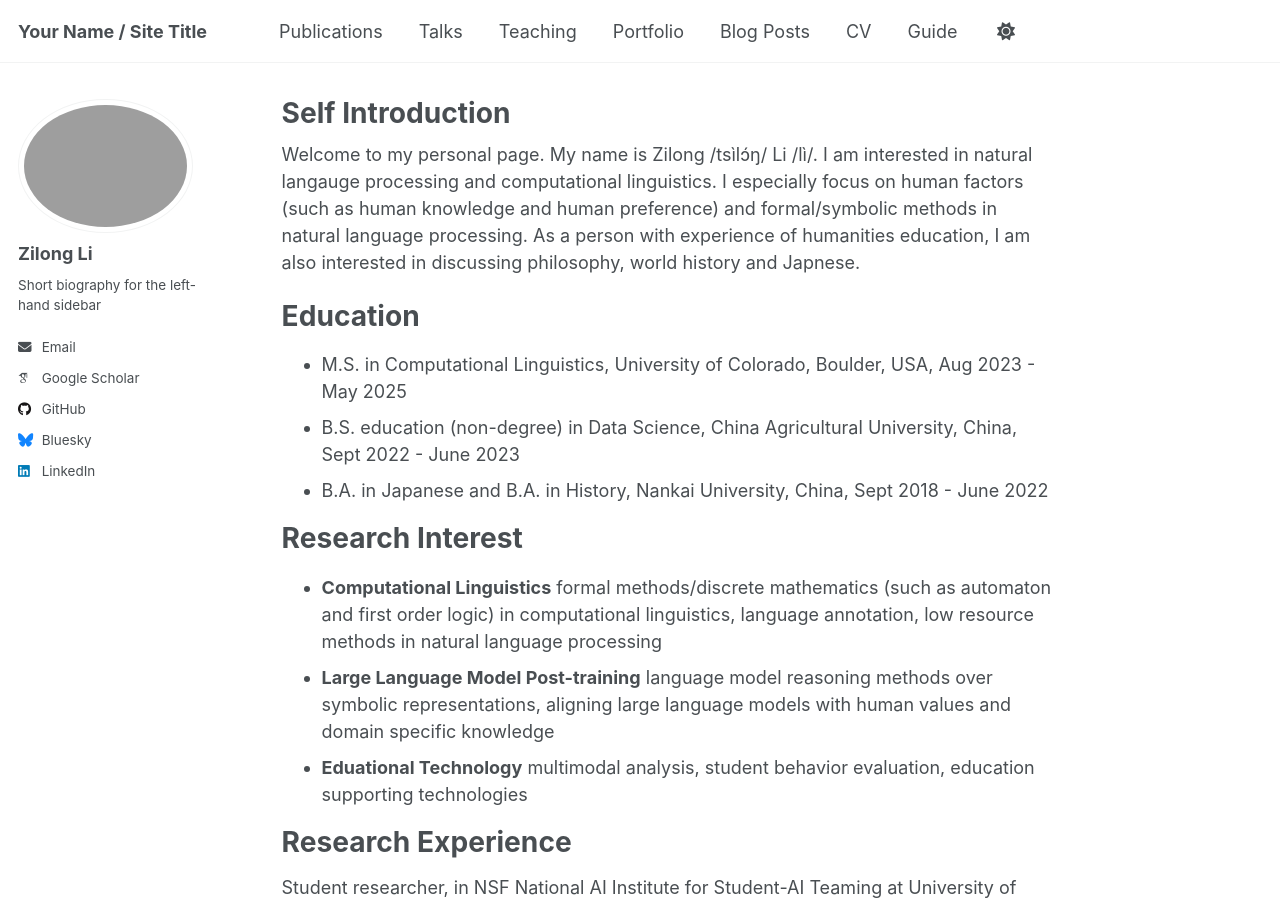
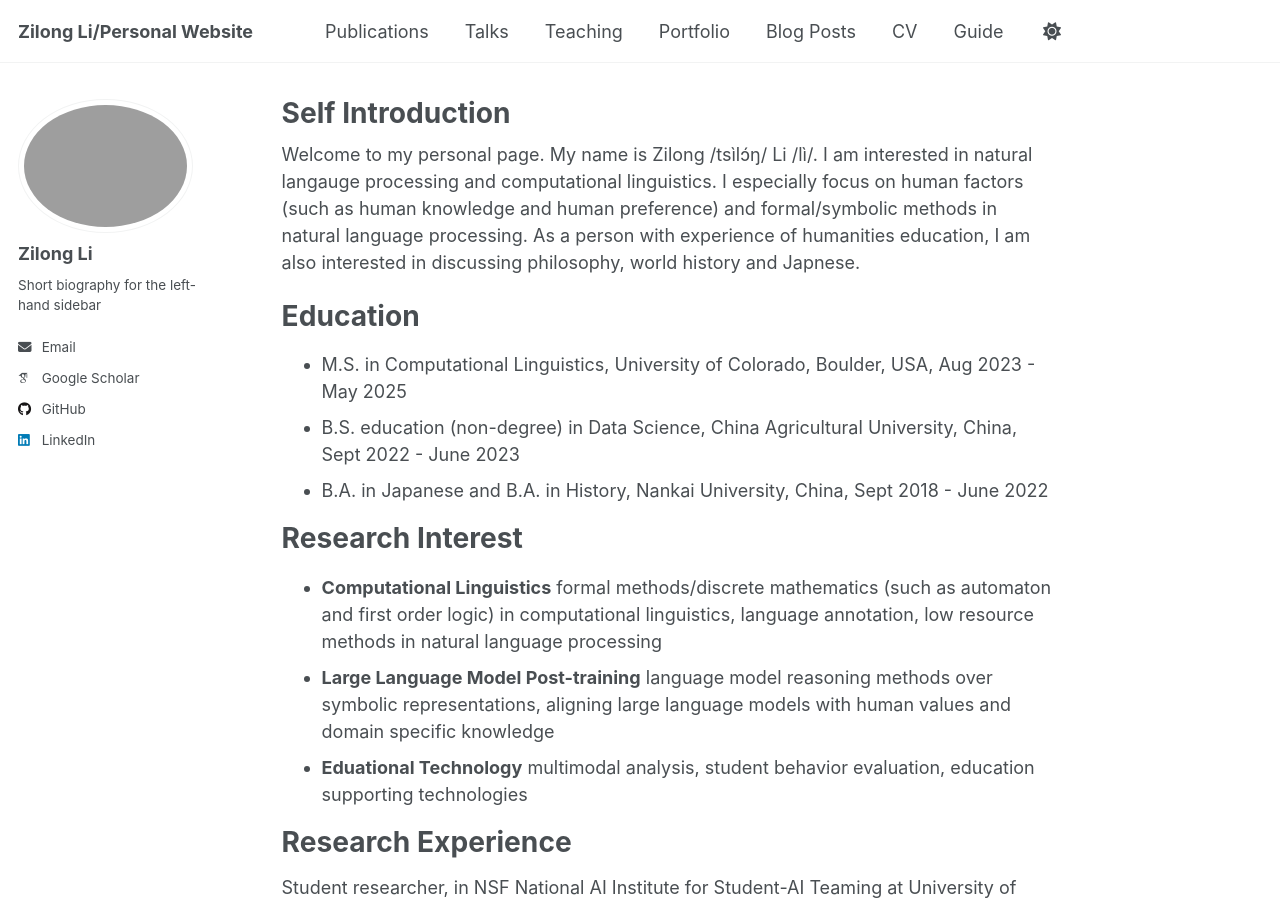
Before and after one commit to shiryusann/shiryusann.github.io, a Jekyll site: the page built from _pages/about.md, in a window 1280 px wide and 900 px high. Built offline with Jekyll 4.4.1, drawn with Linux system fonts in a browser that asks for light colours; some web fonts are replaced; a script that is not in the unit is left out.

Commit message:
Update _config.yml

```diff
--- a/_config.yml
+++ b/_config.yml
@@ -9,7 +9,7 @@
 # Basic Site Settings
 locale                   : "en-US"
 site_theme               : "default" # Currently available options are "default", "air"
-title                    : "Your Name / Site Title"
+title                    : "Zilong Li/Personal Website"
 title_separator          : "-"
 name                     : &name "Your Name"
 description              : &description "Your Name's academic portfolio"   # Update this with a general description of your site, this is the default if not overridden by a page
@@ -54,7 +54,7 @@ author:
 
   # Social media
   artstation       : # Username
-  bluesky          : "bsky.app" # Replace this with you Bluesky username
+  bluesky          : # "bsky.app" # Replace this with you Bluesky username
   facebook         : # Username
   flickr           : # Username
   foursquare       : # Username
```
